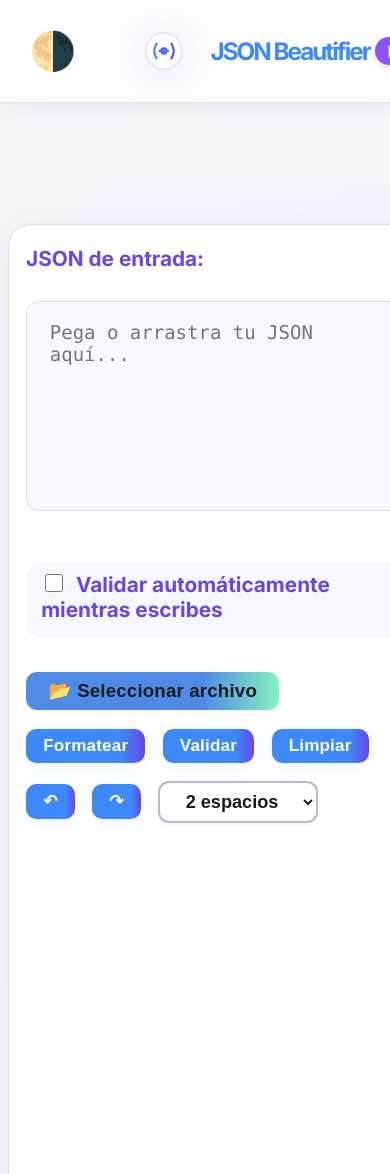
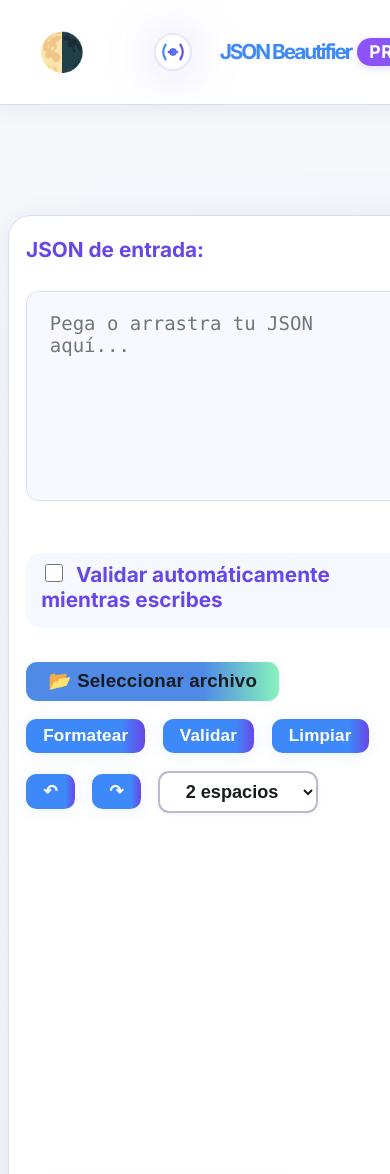
Before and after one commit to Chellene/Json-Beautifier-pro, a plain HTML site: page index.html in a window 390 px wide. Shown: the top 1174 px of the page. Drawn offline with Linux system fonts and the light colour scheme.

Commit message:
Update style.css

```diff
--- a/style.css
+++ b/style.css
@@ -1434,3 +1434,28 @@ body.dark .donation-panel {
     padding: 0.54em 1.3em;
   }
 }
+header.main-header {
+  background: var(--main-bg, #fff);
+  transition: background 0.3s;
+}
+body.dark header.main-header {
+  background: #181a20 !important;
+}
+
+@media (max-width: 650px) {
+  header.main-header {
+    padding: 0.6em 0.4em !important;
+  }
+  .ads-header {
+    max-width: 100% !important;
+    min-width: 80px !important;
+    margin: 0.2em auto 0.4em auto !important;
+  }
+  .ads-panel {
+    max-width: 100vw !important;
+    margin: 0.6em auto !important;
+  }
+  header.main-header h1 {
+    font-size: 1.09em !important;
+  }
+}
```
